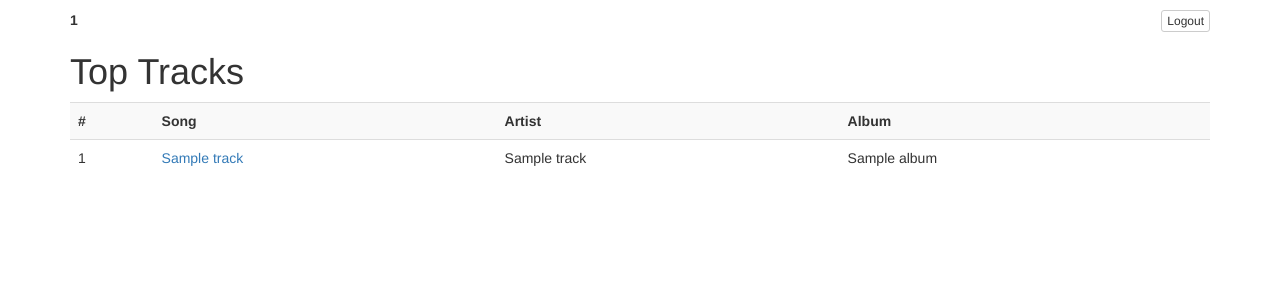
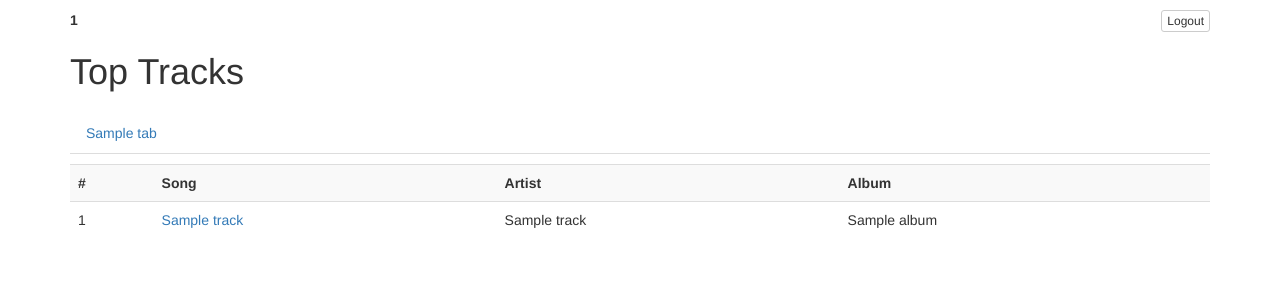
Before and after one commit to gediminasz/awoo, a Flask app: template templates/index.html in a window 1280 px wide. Shown: the top 300 px of the page. Run offline with Flask 2, Linux system fonts and the light colour scheme; the template is opened without the code that fills it: most values are stand-ins (such as "Sample title", 1, 10 or a date in 2020); some libraries are stand-ins or nearby versions.

Commit message:
Add tabs to select various time ranges for top tracks

```diff
--- /dev/null
+++ b/static/css/utilities.css
@@ -0,0 +1,5 @@
+/* padding vertical medium */
+.u-pvm {
+    padding-top: 10px;
+    padding-bottom: 10px
+}
--- a/templates/base.html
+++ b/templates/base.html
@@ -5,6 +5,7 @@
         <link rel="stylesheet" href="https://maxcdn.bootstrapcdn.com/bootstrap/3.3.6/css/bootstrap.min.css" integrity="sha384-1q8mTJOASx8j1Au+a5WDVnPi2lkFfwwEAa8hDDdjZlpLegxhjVME1fgjWPGmkzs7" crossorigin="anonymous">
         <link href='https://fonts.googleapis.com/css?family=Kalam:400,700' rel='stylesheet' type='text/css'>
         <link rel="stylesheet" href="{{ url_for('static', filename='css/base.css')}}">
+        <link rel="stylesheet" href="{{ url_for('static', filename='css/utilities.css')}}">
         <title>
             {% block title %}awoo{% endblock %}
         </title>
--- a/templates/index.html
+++ b/templates/index.html
@@ -2,6 +2,19 @@
 
 {% block page_content %}
     <h1>Top Tracks</h1>
+
+    <div class="u-pvm">
+        <ul class="nav nav-tabs">
+            {% for tab in time_range_tabs %}
+                <li {% if tab['active'] %}class="active"{% endif %}>
+                    <a href="{{ url_for('index', time_range=tab['time_range']) }}">
+                        {{ tab['label'] }}
+                    </a>
+                </li>
+            {% endfor %}
+        </ul>
+    </div>
+
     <table class="table table-striped table-hover">
         <tr>
             <th>#</th>
```
Also changed, not shown: spotify.py (+13 -1 lines), views/index.py (+14 -1 lines).
